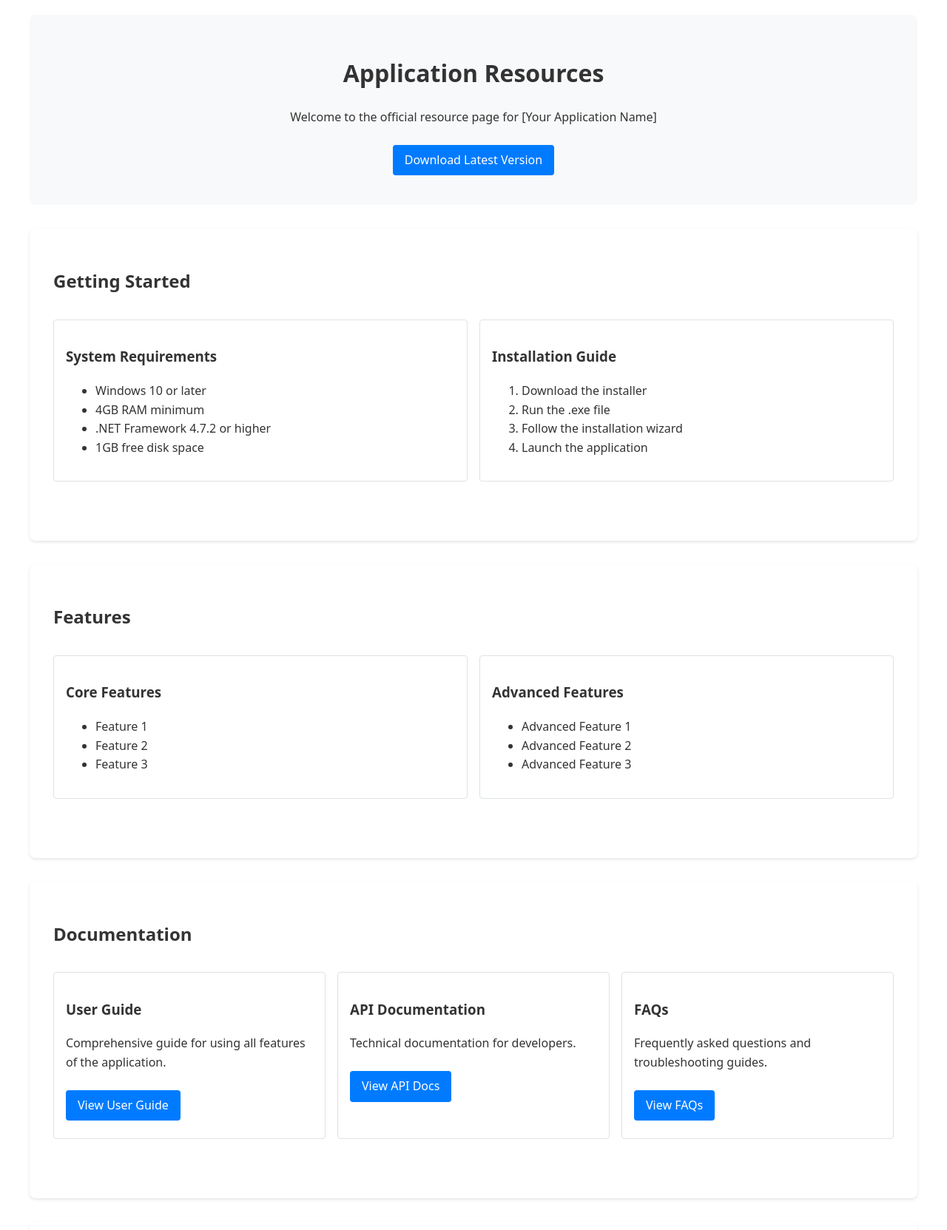
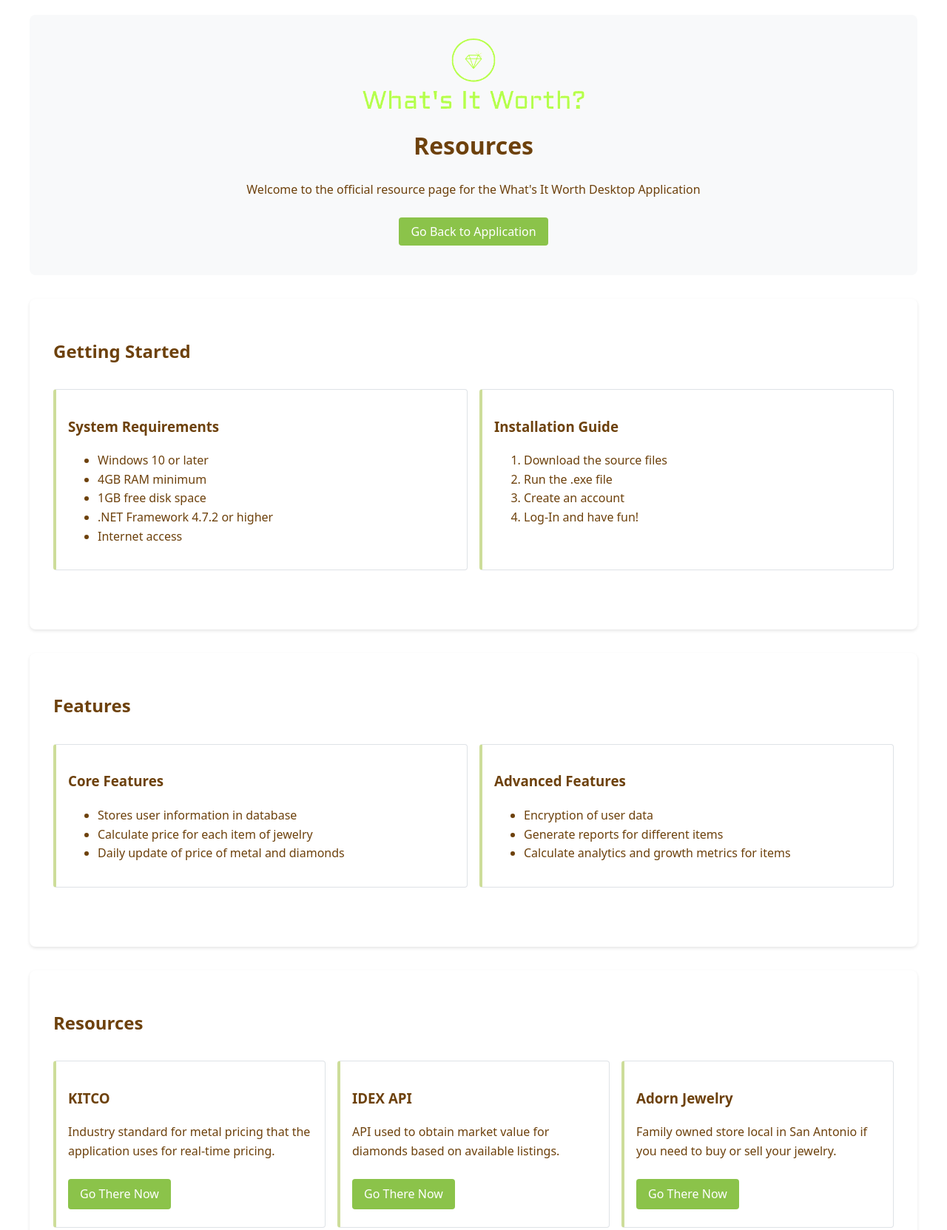
Before and after one commit to bebadinia/bebadinia.github.io, a plain HTML site: page index.html in a window 1280 px wide. Shown: the top 1663 px of the page at 74% size. Drawn offline with Linux system fonts and the light colour scheme.

Commit message:
Full Change
First Main Update

```diff
--- a/index.html
+++ b/index.html
@@ -3,15 +3,19 @@
 <head>
     <meta charset="UTF-8">
     <meta name="viewport" content="width=device-width, initial-scale=1.0">
-    <title>Application Resources</title>
+    <title>What's It Worth Resources</title>
     <style>
+        :root {
+            --brand-green: rgb(205, 221, 154); /* Matching the logo's light green color */
+        }
+
         body {
             font-family: system-ui, -apple-system, sans-serif;
             line-height: 1.6;
             max-width: 1200px;
             margin: 0 auto;
             padding: 20px;
-            color: #333;
+            color: rgb(109, 65, 12);
         }
         .header {
             background: #f8f9fa;
@@ -20,6 +24,31 @@
             margin-bottom: 2rem;
             text-align: center;
         }
+        .logo-container {
+            margin-bottom: 1.5rem;
+
+        }
+        .logo {
+            max-width: 300px; /* Increased size for better visibility */
+            height: auto;
+            display: block;
+            margin: 0 auto;
+            /* Enhanced logo visibility */
+            filter: brightness(0.85) contrast(1.2) drop-shadow(0 4px 6px rgba(0,0,0,0.2));
+            /* Animation properties */
+            animation: sparkle 2s infinite;
+            transition: transform 0.3s ease;
+        }
+
+        @keyframes sparkle {
+            0% {
+            filter: brightness(0.85) contrast(1.2); /* Base state */
+            }
+            50% {
+            filter: brightness(1.2) contrast(1.3); /* Peak sparkle - adjust these numbers */
+            }
+        }
+
         .section {
             background: white;
             padding: 2rem;
@@ -32,18 +61,21 @@
             border-radius: 4px;
             padding: 1rem;
             margin-bottom: 1rem;
+            border-left: 4px solid var(--brand-green);
         }
         .button {
             display: inline-block;
             padding: 0.5rem 1rem;
-            background: #007bff;
+            background: rgb(139, 195, 74);
             color: white;
             text-decoration: none;
             border-radius: 4px;
             margin: 0.5rem 0;
+            cursor: pointer;
+            transition: background-color 0.3s ease;
         }
         .button:hover {
-            background: #0056b3;
+            background: #7dad33;
         }
         .feature-grid {
             display: grid;
@@ -51,13 +83,34 @@
             gap: 1rem;
             margin: 2rem 0;
         }
+        .close-button {
+            display: inline-block;
+            padding: 0.5rem 1rem;
+            background: rgb(139, 195, 74);
+            color: white;
+            text-decoration: none;
+            border-radius: 4px;
+            margin: 0.5rem 0;
+            cursor: pointer;
+            border: none;
+            font-size: 1rem;
+            font-family: inherit;
+            transition: background-color 0.3s ease;
+        }
+        .close-button:hover {
+            background: #7dad33;
+        }
     </style>
 </head>
 <body>
     <div class="header">
-        <h1>Application Resources</h1>
-        <p>Welcome to the official resource page for [Your Application Name]</p>
-        <a href="#" class="button">Download Latest Version</a>
+        <div class="logo-container">
+            <!-- Using a placeholder for demonstration. Replace with actual logo path -->
+            <img src="assets/images/whats-it-worth-logo.png" alt="What's It Worth Logo" class="logo">
+        </div>
+        <h1>Resources</h1>
+        <p>Welcome to the official resource page for the What's It Worth Desktop Application</p>
+        <button onclick="window.close()" class="close-button">Go Back to Application</button>
     </div>
 
     <div class="section">
@@ -68,17 +121,18 @@
                 <ul>
                     <li>Windows 10 or later</li>
                     <li>4GB RAM minimum</li>
+                    <li>1GB free disk space</li>
                     <li>.NET Framework 4.7.2 or higher</li>
-                    <li>1GB free disk space</li>
+                    <li>Internet access</li>
                 </ul>
             </div>
             <div class="card">
                 <h3>Installation Guide</h3>
                 <ol>
-                    <li>Download the installer</li>
+                    <li>Download the source files</li>
                     <li>Run the .exe file</li>
-                    <li>Follow the installation wizard</li>
-                    <li>Launch the application</li>
+                    <li>Create an account</li>
+                    <li>Log-In and have fun!</li>
                 </ol>
             </div>
         </div>
@@ -90,57 +144,65 @@
             <div class="card">
                 <h3>Core Features</h3>
                 <ul>
-                    <li>Feature 1</li>
-                    <li>Feature 2</li>
-                    <li>Feature 3</li>
+                    <li>Stores user information in database</li>
+                    <li>Calculate price for each item of jewelry</li>
+                    <li>Daily update of price of metal and diamonds</li>
                 </ul>
             </div>
             <div class="card">
                 <h3>Advanced Features</h3>
                 <ul>
-                    <li>Advanced Feature 1</li>
-                    <li>Advanced Feature 2</li>
-                    <li>Advanced Feature 3</li>
+                    <li>Encryption of user data</li>
+                    <li>Generate reports for different items</li>
+                    <li>Calculate analytics and growth metrics for items</li>
                 </ul>
             </div>
         </div>
     </div>
 
     <div class="section">
-        <h2>Documentation</h2>
+        <h2>Resources</h2>
         <div class="feature-grid">
             <div class="card">
-                <h3>User Guide</h3>
-                <p>Comprehensive guide for using all features of the application.</p>
-                <a href="#" class="button">View User Guide</a>
+                <h3>KITCO</h3>
+                <p>Industry standard for metal pricing that the application uses for real-time pricing.</p>
+                <a href="https://www.kitco.com/price/precious-metals" target="_blank" class="button">Go There Now</a>
             </div>
             <div class="card">
-                <h3>API Documentation</h3>
-                <p>Technical documentation for developers.</p>
-                <a href="#" class="button">View API Docs</a>
+                <h3>IDEX API</h3>
+                <p>API used to obtain market value for diamonds based on available listings.</p>
+                <a href="https://api.idexonline.com/" target="_blank" class="button">Go There Now</a>
             </div>
             <div class="card">
-                <h3>FAQs</h3>
-                <p>Frequently asked questions and troubleshooting guides.</p>
-                <a href="#" class="button">View FAQs</a>
+                <h3>Adorn Jewelry</h3>
+                <p>Family owned store local in San Antonio if you need to buy or sell your jewelry.</p>
+                <a href="https://adornjewelrytexas.com/" target="_blank" class="button">Go There Now</a>
             </div>
         </div>
     </div>
 
     <div class="section">
         <h2>Support</h2>
-        <div class="feature-grid">
-            <div class="card">
-                <h3>Contact Support</h3>
-                <p>Need help? Our support team is available 24/7.</p>
-                <a href="#" class="button">Contact Support</a>
-            </div>
-            <div class="card">
-                <h3>Community Forum</h3>
-                <p>Join our community to discuss features and get help.</p>
-                <a href="#" class="button">Visit Forum</a>
-            </div>
-        </div>
+        <p>Need help? Our support team is will get back to you in 1-2 days.</p>
+        <p>Email: <a href="mailto:bebadinia@yahoo.com">bebadinia@yahoo.com</a></p>
     </div>
+
+    <script>
+        function closeWindow() {
+            if (!window.close()) {
+                alert("Please close this window manually to return to the application.");
+            }
+        }
+
+        document.querySelector('.close-button').addEventListener('click', function() {
+            closeWindow();
+        });
+
+        document.addEventListener('keydown', function(event) {
+            if (event.key === 'Escape') {
+                closeWindow();
+            }
+        });
+    </script>
 </body>
 </html>
```
Also changed, not shown: assets/images/whats-it-worth-logo.png (added).
